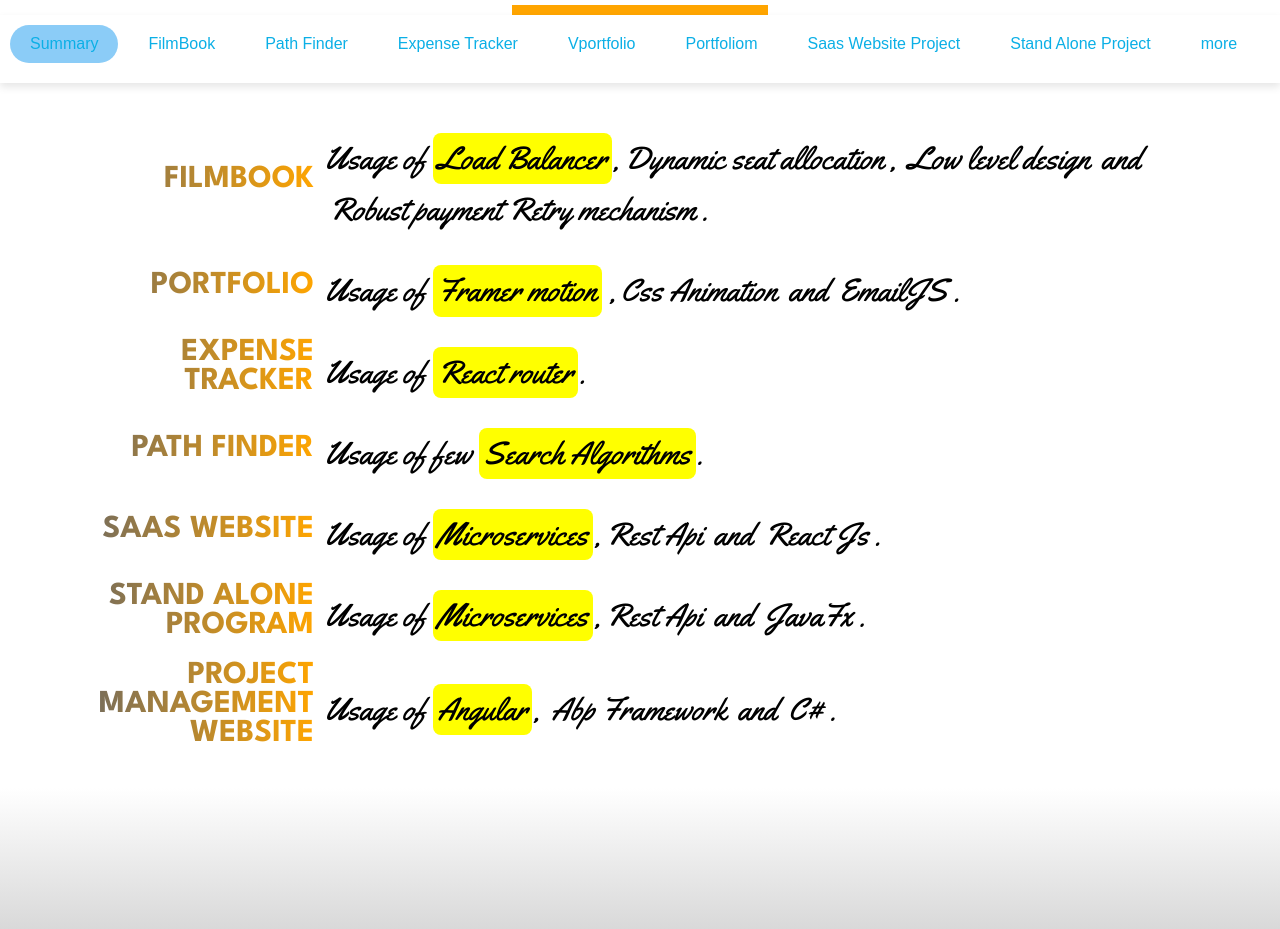
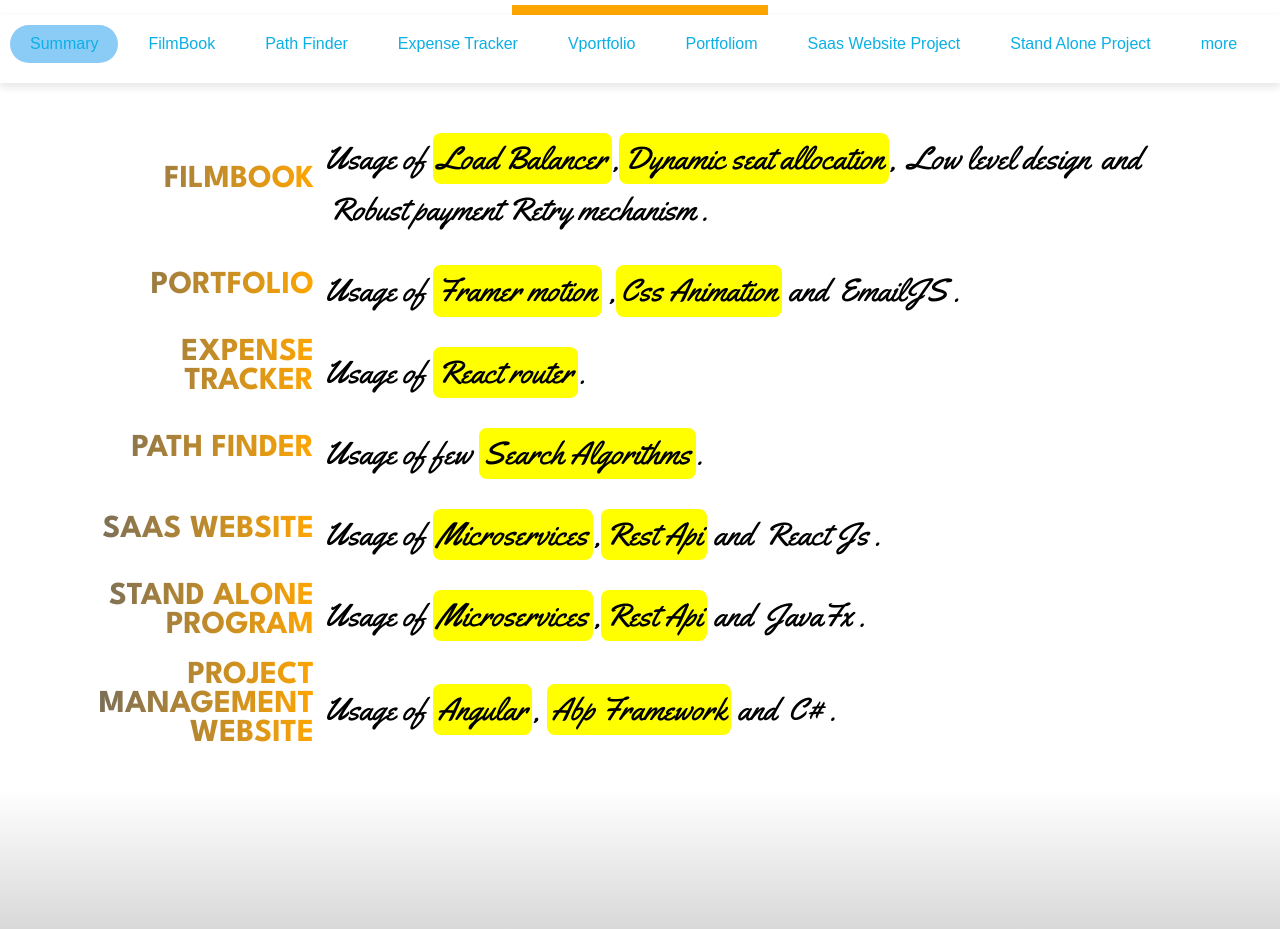
Before and after one commit to varunnlv/vportfolio, a React (Create React App) app: page / in a window 1280 px wide. Shown: the part 3260-4189 px from the top of the page. Built offline with nearby package versions, Linux system fonts and the light colour scheme; a web font is replaced by a local one.

Commit message:
Update portfolio.scss

```diff
--- a/src/components/portfolio/portfolio.scss
+++ b/src/components/portfolio/portfolio.scss
@@ -229,7 +229,7 @@ font-size: 1rem;
   background: linear-gradient(transparent 0%, yellow 0%, yellow 100%, transparent 100%);
   background-repeat: no-repeat;
   background-size: 0% 100%;
-  animation: drawHighlight 6s ease-in-out infinite; /* Total animation duration is 12 seconds */
+  animation: drawHighlight 4s ease-in-out infinite; /* Total animation duration is 12 seconds */
   display: inline-block;
   padding: 0 5px;
   border-radius: 8px; /* Rounded corners for the highlight */
@@ -240,87 +240,87 @@ font-size: 1rem;
 }
 
 .highlight-text:nth-child(2) {
-  animation-delay: 6s; /* Second span starts after the first completes */
+  animation-delay: 4s; /* Second span starts after the first completes */
 }
 
 .highlight-text:nth-child(3) {
+  animation-delay: 8s; /* Third span starts after the second completes */
+}
+
+.highlight-text:nth-child(4) {
   animation-delay: 12s; /* Third span starts after the second completes */
 }
 
-.highlight-text:nth-child(4) {
-  animation-delay: 18s; /* Third span starts after the second completes */
+.highlight-text:nth-child(5) {
+  animation-delay: 16s; /* Third span starts after the second completes */
 }
 
-.highlight-text:nth-child(5) {
+.highlight-text:nth-child(6) {
+  animation-delay: 20s; /* Third span starts after the second completes */
+}
+
+.highlight-text:nth-child(7) {
   animation-delay: 24s; /* Third span starts after the second completes */
 }
 
-.highlight-text:nth-child(6) {
-  animation-delay: 30s; /* Third span starts after the second completes */
-}
-
-.highlight-text:nth-child(7) {
-  animation-delay: 36s; /* Third span starts after the second completes */
-}
-
 .highlight-text:nth-child(8) {
-  animation-delay: 42s; /* Third span starts after the second completes */
+  animation-delay: 28s; /* Third span starts after the second completes */
 }
 
 
 .highlight-text:nth-child(9) {
-  animation-delay: 48s; /* Third span starts after the second completes */
+  animation-delay: 32s; /* Third span starts after the second completes */
 }
 
 .highlight-text:nth-child(10) {
-  animation-delay: 54s; /* Third span starts after the second completes */
+  animation-delay: 36s; /* Third span starts after the second completes */
 }
 
 
 .highlight-text:nth-child(11) {
-  animation-delay: 60s; /* Third span starts after the second completes */
+  animation-delay: 40s; /* Third span starts after the second completes */
 }
 
 .highlight-text:nth-child(12) {
-  animation-delay: 66s; /* Third span starts after the second completes */
+  animation-delay: 44s; /* Third span starts after the second completes */
 }
 
 .highlight-text:nth-child(13) {
-  animation-delay: 72s; /* Third span starts after the second completes */
+  animation-delay: 48s; /* Third span starts after the second completes */
 }
 
 .highlight-text:nth-child(14) {
-  animation-delay: 78s; /* Third span starts after the second completes */
+  animation-delay: 52s; /* Third span starts after the second completes */
 }
 
 
 
 .highlight-text:nth-child(15) {
-  animation-delay: 84s; /* Third span starts after the second completes */
+  animation-delay: 56s; /* Third span starts after the second completes */
 }
 
 .highlight-text:nth-child(16) {
-  animation-delay: 90s; /* Third span starts after the second completes */
+  animation-delay: 60s; /* Third span starts after the second completes */
 }
 
 .highlight-text:nth-child(17) {
-  animation-delay: 96s; /* Third span starts after the second completes */
+  animation-delay: 64s; /* Third span starts after the second completes */
 }
 
 .highlight-text:nth-child(18) {
-  animation-delay: 102s; /* Third span starts after the second completes */
+  animation-delay: 68s; /* Third span starts after the second completes */
 }
 
 .highlight-text:nth-child(19) {
-  animation-delay: 108s; /* Third span starts after the second completes */
+  animation-delay: 72s; /* Third span starts after the second completes */
 }
 
 .highlight-text:nth-child(20) {
-  animation-delay: 114s; /* Third span starts after the second completes */
+  animation-delay: 76s; /* Third span starts after the second completes */
 }
 
 .highlight-text:nth-child(21) {
-  animation-delay: 120s; /* Third span starts after the second completes */
+  animation-delay: 80s; /* Third span starts after the second completes */
 }
 
 
```
